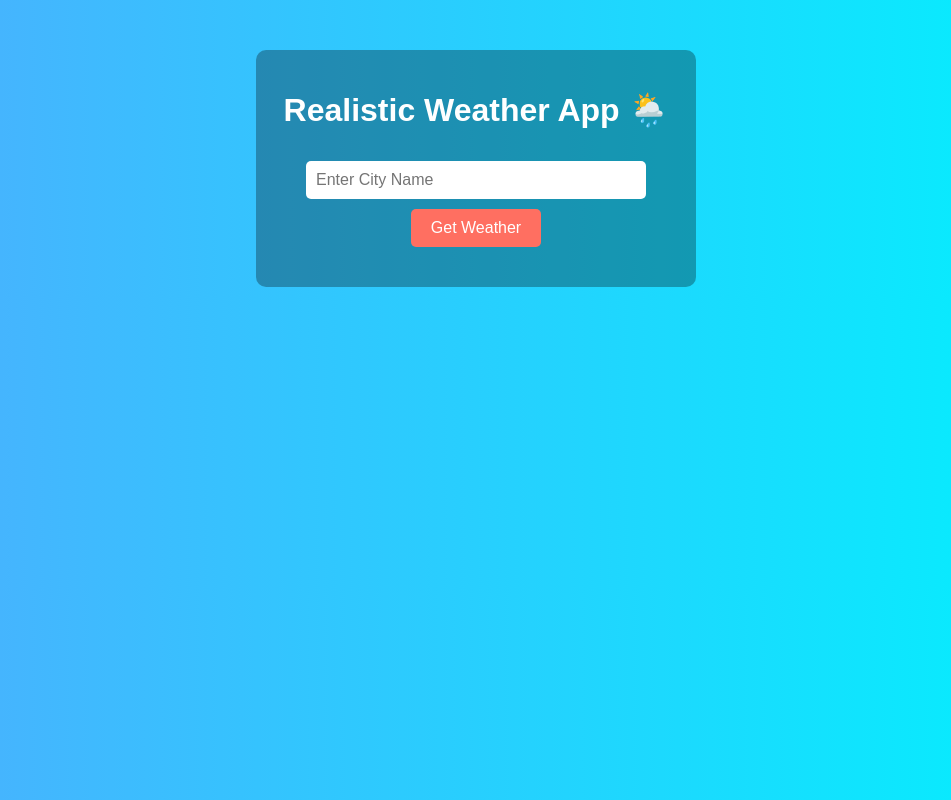
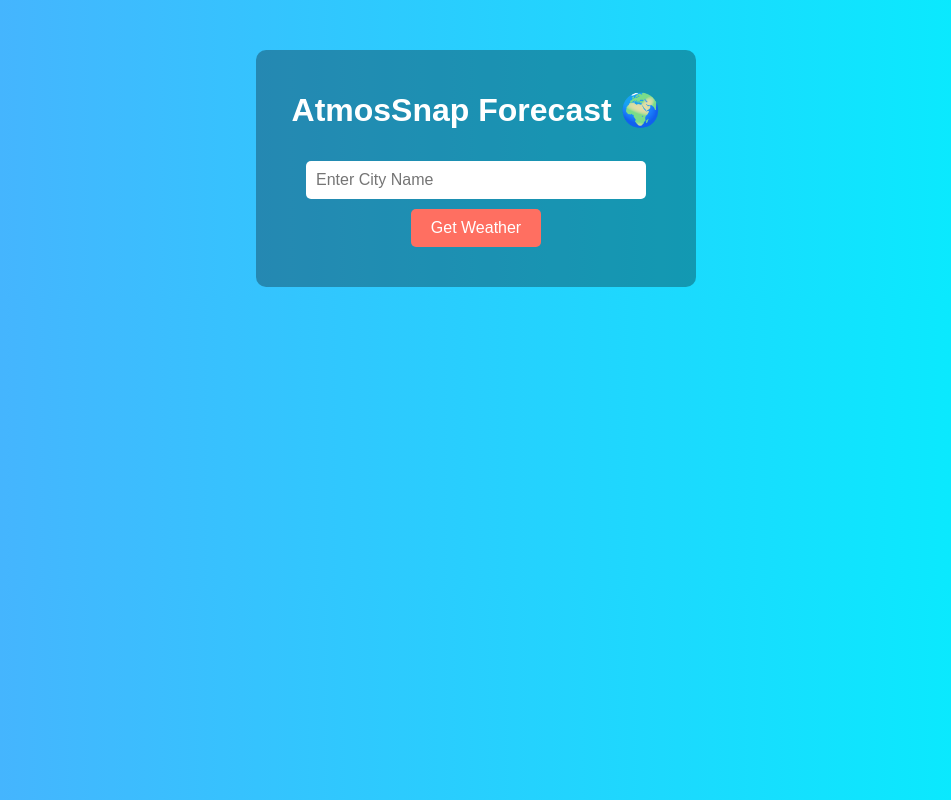
Before and after one commit to ManikyaVarshney/Basic-Project-of-HTML-CSS-JS, a plain HTML site: page AtmosSnap Forecast/index.html in a window 1280 px wide. Shown: the whole page, without its empty margins (164-1115 px from the left). Drawn offline with Linux system fonts and the light colour scheme.

Commit message:
Update index.html

```diff
--- a/AtmosSnap Forecast/index.html
+++ b/AtmosSnap Forecast/index.html
@@ -3,12 +3,12 @@
 <head>
     <meta charset="UTF-8">
     <meta name="viewport" content="width=device-width, initial-scale=1.0">
-    <title>Weather App - No API Key</title>
+    <title>AtmosSnap Forecast</title>
     <link rel="stylesheet" href="style.css">
 </head>
 <body>
     <div class="container">
-        <h1>Realistic Weather App 🌦️</h1>
+        <h1>AtmosSnap Forecast 🌍</h1>
         <input type="text" id="city" placeholder="Enter City Name">
         <button onclick="getWeather()">Get Weather</button>
         <div id="weather-result"></div>
```
